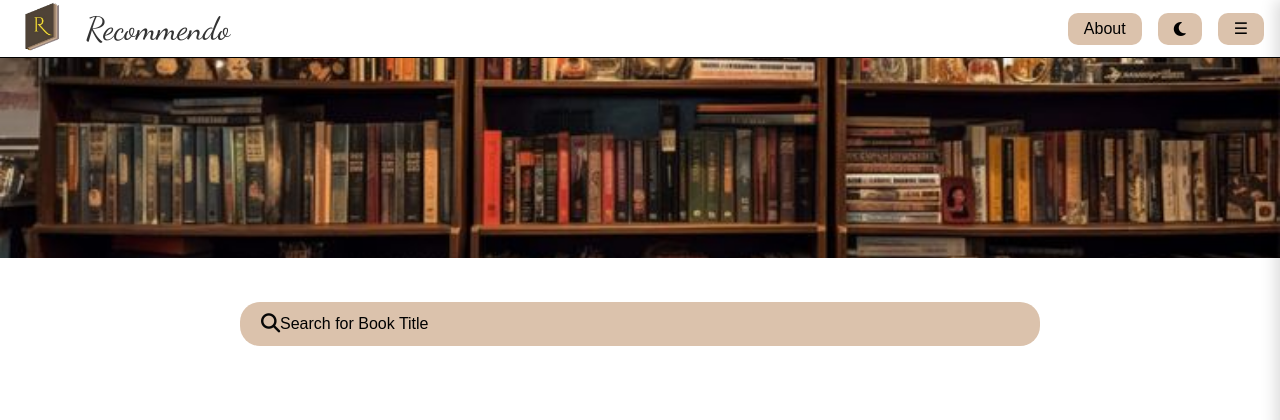
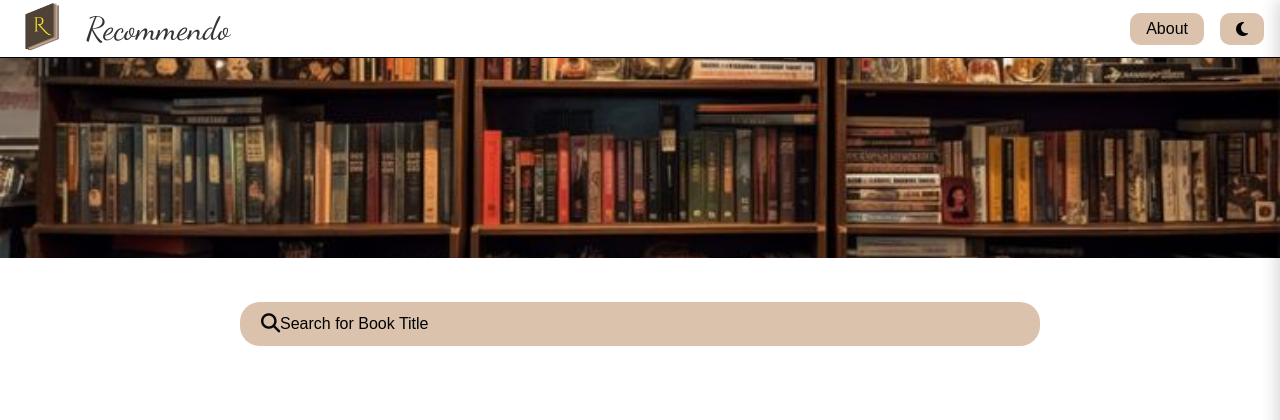
Before and after one commit to salina-nakarmi/Recommendo, a Flask app: page /about in a window 1280 px wide. Shown: the top 420 px of the page. Run offline with Flask 3, Linux system fonts and the light colour scheme; parts of the project's set-up code (start-up, migrations or seed data) failed here and were passed over.

Commit message:
Remove menu button

```diff
--- a/templates/header.html
+++ b/templates/header.html
@@ -18,7 +18,7 @@
           <button class="bookshelf"> About </button>
         </a>
         <button class="theme-toggle"> <i class="fas fa-moon"></i> </button>
-        <button id = "toggle-btn" class="menu-toggle">☰</button>
+        <!-- <button id = "toggle-btn" class="menu-toggle">☰</button> -->
     </div>
   </header>
   <img src="{{ url_for('static', filename='book1.jpg') }}" class="hero-image">
```
